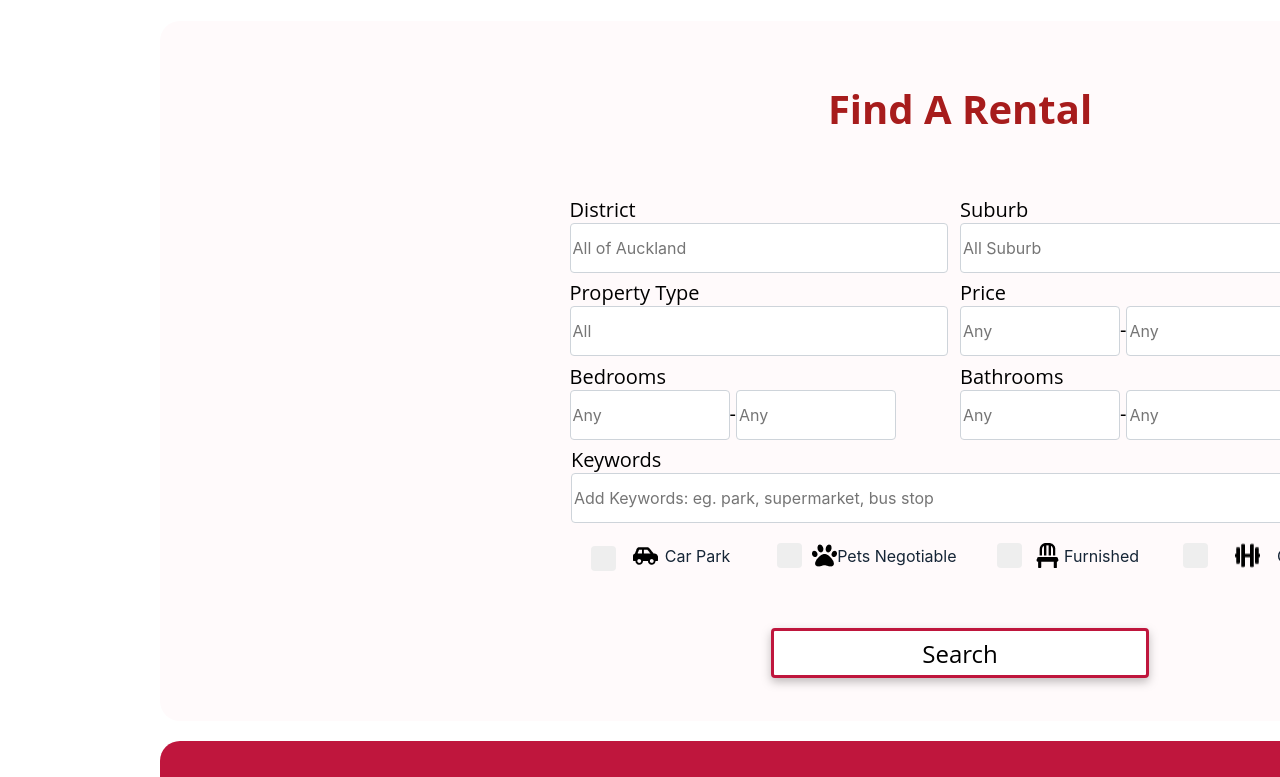
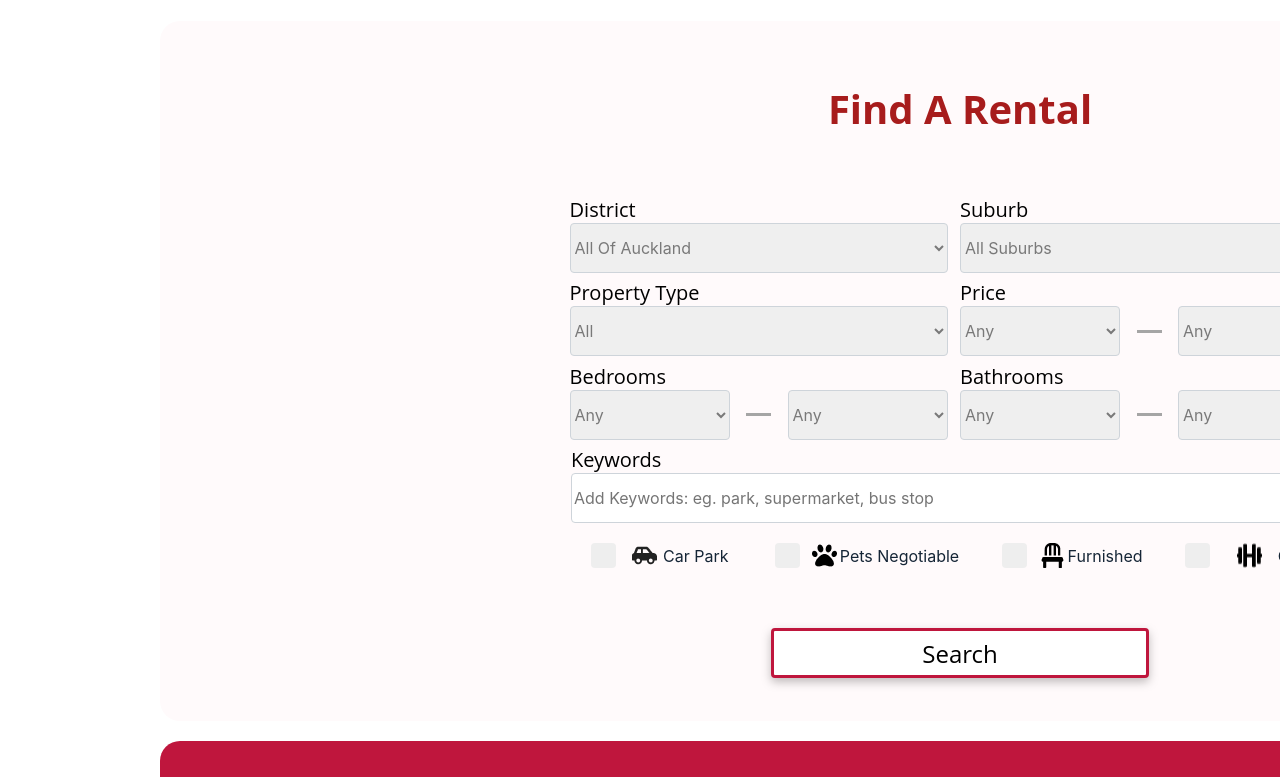
Before and after one commit to MySweetBrick/mern-property-app, a React (Create React App) app in the folder client/: page / in a window 1280 px wide. Shown: the part 620-1397 px from the top of the page. Built offline with nearby package versions, Linux system fonts and the light colour scheme.

Commit message:
rental form styling complete

```diff
--- a/client/src/components/HomeComponents/RentalForm.js
+++ b/client/src/components/HomeComponents/RentalForm.js
@@ -7,8 +7,6 @@ import {
     LeftSide,
     RightSide,
     InputContainer,
-    LargeInputForm,
-    SmallInputForm,
     SearchButton,
     SearchContainer,
     SearchBar,
@@ -16,10 +14,16 @@ import {
     CheckboxItems,
     CheckboxImg,
     CarCheckboxImg,
+    LargeInputSelect,
+    SmallInputSelect,
+    Spacer,
+    DoubleInputContainer,
+    SpacerLine,
+    PetCheckboxItem
 } from '../../styles/RentalForm.styled';
 import '../../styles/RentalForm.css';
 import GymImg from '../../images/Vector.png';
-import CarImg from '../../images/CAR.png';
+import CarImg from '../../images/car-side.png';
 import PetsImg from '../../images/paw.png';
 import FurnishedImg from '../../images/chair.png';
 
@@ -34,30 +38,88 @@ function RentalForm() {
                 <InnerFormContainer>
                     <LeftSide>
                         <InputContainer>District <br />
-                            <LargeInputForm type="text" placeholder='All of Auckland'>
-                            </LargeInputForm>
+                            <LargeInputSelect>
+                                <option>All Of Auckland</option>
+                            </LargeInputSelect>
                         </InputContainer>
                         <InputContainer>Property Type <br />
-                            <LargeInputForm type="text" placeholder='All'></LargeInputForm>
+                            <LargeInputSelect>
+                                <option>All</option>
+                                <option>House</option>
+                                <option>Townhouse</option>
+                                <option>Apartment</option>
+                            </LargeInputSelect>
                         </InputContainer>
                         <InputContainer>Bedrooms <br />
-                            <SmallInputForm type="text" placeholder='Any'></SmallInputForm>
-                            -
-                            <SmallInputForm type="text" placeholder='Any'></SmallInputForm>
+                            <DoubleInputContainer>
+                                <SmallInputSelect>
+                                    <option>Any</option>
+                                    <option>2</option>
+                                    <option>3</option>
+                                    <option>4</option>
+                                    <option>5</option>
+                                </SmallInputSelect>
+                                <Spacer><SpacerLine /></Spacer>
+                                <SmallInputSelect>
+                                    <option>Any</option>
+                                    <option>1</option>
+                                    <option>2</option>
+                                    <option>3</option>
+                                    <option>4</option>
+                                    <option>5+</option>
+                                </SmallInputSelect>
+                            </DoubleInputContainer>
                         </InputContainer>
                     </LeftSide>
                     <RightSide>
                         <InputContainer>Suburb <br />
-                            <LargeInputForm type="text" placeholder='All Suburb'></LargeInputForm>
+                            <LargeInputSelect>
+                                <option>All Suburbs</option>
+                                <option>Grey Lynn</option>
+                                <option>Eden Terrace</option>
+                                <option>St Mary's Bay</option>
+                                <option>Mount Albert</option>
+                                <option>Westmere</option>
+                            </LargeInputSelect>
                         </InputContainer>
                         <InputContainer>Price <br />
-                            <SmallInputForm type="text" placeholder='Any'></SmallInputForm>
-                            -
-                            <SmallInputForm type="text" placeholder='Any'></SmallInputForm></InputContainer>
+                            <DoubleInputContainer>
+                                <SmallInputSelect>
+                                    <option>Any</option>
+                                    <option>400</option>
+                                    <option>500</option>
+                                    <option>600</option>
+                                    <option>700</option>
+                                </SmallInputSelect>
+                                <Spacer><SpacerLine /></Spacer>
+                                <SmallInputSelect>
+                                    <option>Any</option>
+                                    <option>700</option>
+                                    <option>800</option>
+                                    <option>900</option>
+                                    <option>1000+</option>
+
+                                </SmallInputSelect>
+                            </DoubleInputContainer>
+                        </InputContainer>
                         <InputContainer>Bathrooms <br />
-                            <SmallInputForm type="text" placeholder='Any'></SmallInputForm>
-                            -
-                            <SmallInputForm type="text" placeholder='Any'></SmallInputForm></InputContainer>
+                            <DoubleInputContainer>
+                                <SmallInputSelect>
+                                    <option>Any</option>
+                                    <option>2</option>
+                                    <option>3</option>
+                                    <option>4</option>
+                                </SmallInputSelect>
+                                <Spacer><SpacerLine /></Spacer>
+                                <SmallInputSelect>
+                                    <option>Any</option>
+                                    <option>2</option>
+                                    <option>3</option>
+                                    <option>4</option>
+                                    <option>5+</option>
+                                </SmallInputSelect>
+                            </DoubleInputContainer>
+                        </InputContainer>
                     </RightSide>
                 </InnerFormContainer>
                 <SearchContainer>
@@ -73,14 +135,14 @@ function RentalForm() {
                             <span class="checkmark"></span>
                         </label>
                     </CheckboxItems>
-                    <CheckboxItems>
+                    <PetCheckboxItem>
                         <label class="container">
                             <CheckboxImg src={PetsImg}></CheckboxImg>
                             Pets Negotiable
                             <input type="checkbox"></input>
                             <span class="checkmark"></span>
                         </label>
-                    </CheckboxItems>
+                    </PetCheckboxItem>
                     <CheckboxItems>
                         <label class="container">
                             <CheckboxImg src={FurnishedImg}></CheckboxImg>
--- a/client/src/styles/RentalForm.styled.js
+++ b/client/src/styles/RentalForm.styled.js
@@ -49,26 +49,8 @@ export const InputContainer = styled.div`
     flex: 33%;
     font-family: 'Open Sans';
     font-size: 20px;
-`;
-
-export const LargeInputForm = styled.input`
-    width: 378px;
-    height: 50px;
-    box-sizing: border-box;
-    border: 1px solid #CED4DA;
-    border-radius: 4px;
-    font-family: 'Inter';
-    font-size: 16px;
-`;
-
-export const SmallInputForm = styled.input`
-    width: 160px;
-    height: 50px;
-    box-sizing: border-box;
-    border: 1px solid #CED4DA;
-    border-radius: 4px;
-    font-family: 'Inter';
-    font-size: 16px;
+    /* display: flex;
+    flex-direction: row; */
 `;
 
 export const SearchButton = styled.button`
@@ -107,7 +89,16 @@ export const CheckboxContainer = styled.div`
 `;
 
 export const CheckboxItems = styled.div`
-    flex: 25%;
+    flex: 23%;
+    padding: 20px;
+    white-space: nowrap;
+    /* background-color: red; */
+    font-family: 'Inter';
+
+`;
+
+export const PetCheckboxItem = styled.div`
+    flex: 30%;
     padding: 20px;
     white-space: nowrap;
     /* background-color: red; */
@@ -122,5 +113,49 @@ export const CheckboxImg = styled.img`
 
 export const CarCheckboxImg = styled.img`
     width: 25px;
-    height: 18px;
+    height: 25px;
 `;
+
+export const LargeInputSelect = styled.select`
+    width: 378px;
+    height: 50px;
+    box-sizing: border-box;
+    border: 1px solid #CED4DA;
+    border-radius: 4px;
+    font-family: 'Inter';
+    font-size: 16px;
+    color: #797979;
+`;
+
+export const SmallInputSelect = styled.select`
+    width: 160px;
+    height: 50px;
+    box-sizing: border-box;
+    border: 1px solid #CED4DA;
+    border-radius: 4px;
+    font-family: 'Inter';
+    font-size: 16px;
+    color: #797979;
+`;
+
+export const Spacer = styled.div`
+    display: flex;
+    justify-content: center;
+    align-items: center;
+    width: 58px;
+    height: 50px;
+`;
+
+export const SpacerLine = styled.div`
+    width: 25px;
+    height: 3px;
+    background-color: #A5A5A5;
+`;
+
+export const DoubleInputContainer = styled.div`
+    flex: 33%;
+    font-family: 'Open Sans';
+    font-size: 20px;
+    display: flex;
+    flex-direction: row;
+`;
--- a/client/src/styles/ResultPage.styled.js
+++ b/client/src/styles/ResultPage.styled.js
@@ -48,6 +48,7 @@ export const ToggleBarContainer = styled.div`
     font-size: 18px;
     /* background-color: rosybrown; */
     display: flex;
+    align-items: center;
     justify-content: space-between;
     margin: 40px;
 `;
```
